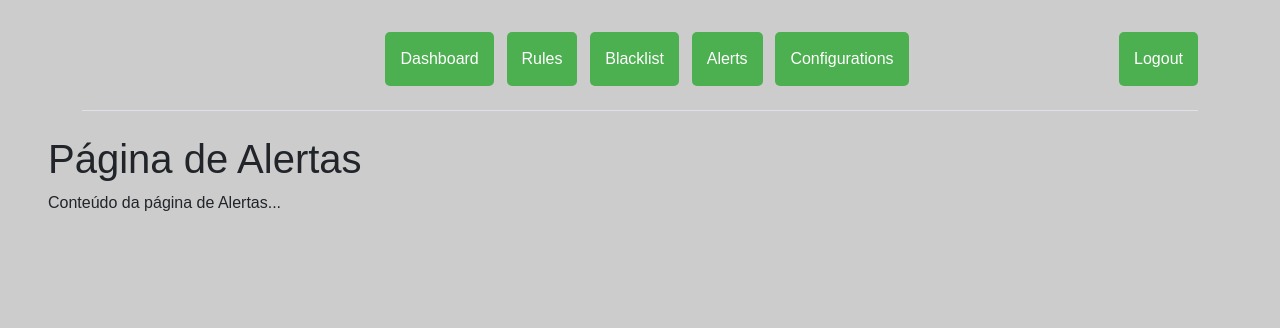
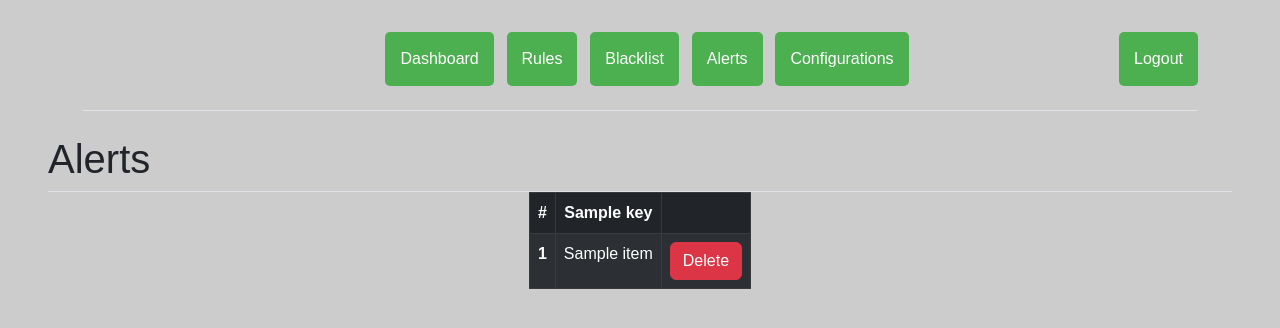
Before and after one commit to YuriBittencourt/ORCH-IDS, a Flask app: template app/templates/alerts.html in a window 1280 px wide. Shown: the part 264-592 px from the top of the page. Run offline with Flask 3, Linux system fonts and the light colour scheme; the template is opened without the code that fills it: most values are stand-ins (such as "Sample title", 1, 10 or a date in 2020); parts of the project's set-up code (start-up, migrations or seed data) failed here and were passed over.

Commit message:
feat: front

```diff
--- a/app/templates/alerts.html
+++ b/app/templates/alerts.html
@@ -1,6 +1,29 @@
 {% extends 'components/base.html' %}
 
 {% block content %}
-<h1>Página de Alertas</h1>
-<p>Conteúdo da página de Alertas...</p>
+<div class="d-flex align-items-center justify-content-between border-bottom">
+    <h1>Alerts</h1>
+</div>
+
+{% if list %}
+{% include 'components/table.html' %}
+
+{% else %}
+<p> There are no alerts! </p>
+{% endif %}
+
+<script>
+    function deleteEntry(btn){
+        let row = btn.parentNode.parentNode;
+        fetch('/alerts', {
+            method: 'DELETE',
+            headers: {
+                'Content-Type': 'application/json'
+            },
+            body: JSON.stringify({ '_id': btn.value })
+        })
+        row.remove();
+    }
+</script>
+
 {% endblock %}
--- a/app/templates/blacklist.html
+++ b/app/templates/blacklist.html
@@ -14,7 +14,7 @@
 {% include 'components/table.html' %}
 
 {% else %}
-<p> There are no IPs blacklisted </p>
+<p> There are no IPs blacklisted! </p>
 {% endif %}
 
 <script>
--- a/app/templates/rules.html
+++ b/app/templates/rules.html
@@ -13,7 +13,7 @@
 {% include 'components/table.html' %}
 
 {% else %}
-<p> There are no rules </p>
+<p> There are no rules! </p>
 {% endif %}
 
 <script>
```
